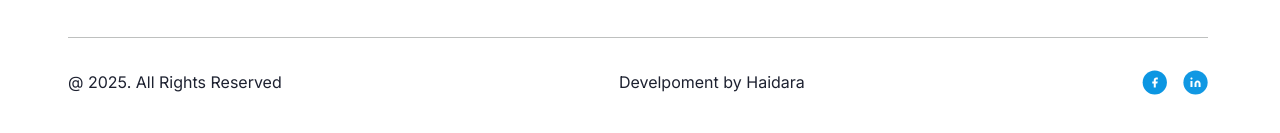
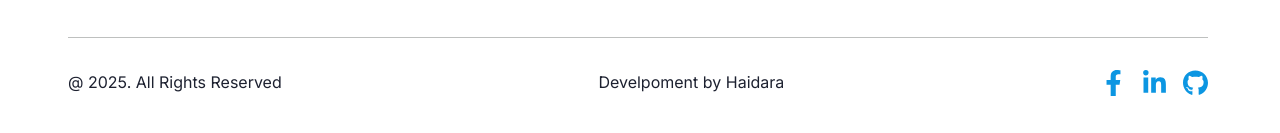
Before and after one commit to Haidara-Soliman/portfolio, a React (Vite) app: page /portfolio/ProjectDetails.jsx/1 in a window 1280 px wide. Shown: the part 1411-1544 px from the top of the page. Built offline with nearby package versions, Linux system fonts and the light colour scheme.

Commit message:
ColorsAndTexting

```diff
--- a/src/components/AboutMe/AboutMe.jsx
+++ b/src/components/AboutMe/AboutMe.jsx
@@ -22,9 +22,11 @@ const AboutMe = () => {
             About Me
           </h1>
           <p className="text-lg font-normal mt-[25px]">
-            Lorem ipsum dolor sit amet consectetur. Tristique amet sed massa
-            nibh lectus netus in. Aliquet donec morbi convallis pretium. Turpis
-            tempus pharetra
+            I have designed and implemented many websites in different
+            languages, and I have good experience in both back-end and front-end
+            development. I have worked with several languages such as React,
+            HTML5, C#, Laravel, CSS3, Tailwind, and Bootstrap, and I have
+            provided various services on remote programming platforms..
           </p>
         </div>
 
--- a/src/components/Contact/Contact.css
+++ b/src/components/Contact/Contact.css
@@ -1,8 +1,10 @@
 form {
   input:focus {
     outline: 2px solid #0c96e2;
+    caret-color: #0c96e2;
   }
   textarea:focus {
+    caret-color: #0c96e2;
     outline: 2px solid #0c96e2;
   }
 }
--- /dev/null
+++ b/src/components/Footer/Footer.css
@@ -0,0 +1,5 @@
+.icons-style {
+  width: 25px;
+  height: 26px;
+  color: #0c96e2;
+}
--- a/src/components/Footer/Footer.jsx
+++ b/src/components/Footer/Footer.jsx
@@ -1,4 +1,6 @@
+import { FaFacebookF, FaGithub, FaLinkedinIn } from "react-icons/fa";
 import { Link } from "react-router-dom";
+import "./Footer.css";
 
 const Footer = () => {
   return (
@@ -11,20 +13,18 @@ const Footer = () => {
       </p>
       <div className="flex md:gap-4 gap-2.5">
         <Link to={"https://www.facebook.com/share/15p2aQqUgs/"}>
-          <img
-            src="/portfolio/img/facebook.svg"
-            className="w-[25px] h-[25px]"
-          />
+          <FaFacebookF className="icons-style" />
         </Link>
         <Link
           to={
             "https://www.linkedin.com/in/haidara-soliman-638a50223?utm_source=share&utm_campaign=share_via&utm_content=profile&utm_medium=android_app"
           }
         >
-          <img
-            src="/portfolio/img/linkedin.svg"
-            className="w-[25px] h-[25px]"
-          />
+          <FaLinkedinIn className="icons-style" />
+        </Link>
+
+        <Link to={"https://github.com/Haidara-Soliman"}>
+          <FaGithub className="icons-style" />
         </Link>
       </div>
     </footer>
--- a/src/components/Home/Home.jsx
+++ b/src/components/Home/Home.jsx
@@ -35,17 +35,20 @@ const Home = () => {
             <p className="w-[100px]  h-[42px]">
               <span className="text-[#0C96E2] text-[20px]">Welcome</span>
             </p>
-            <h1 className="typing text-[#1D2130] font-[700] text-[26px] md:text-[55px]">
+            <h1 className="typing text-[#1D2130] font-[700] text-[24px] md:text-[55px]">
               <span className="font-[300]">HEY ! </span>
-               <Typewriter text="I ’m Haidara , junior Frontend
-              Developer" speed={100} />
-
+              <Typewriter
+                text="I ’m Haidara , SoftwareEngineer & junior Frontend
+              Dev"
+                speed={100}
+              />
             </h1>
           </div>
           <div className="flex flex-col gap-[35px]">
             <p className="font-[400] text-base font-[inter]">
-              I’m Tanvir, a creative Product Designer. I’ve been helping
-              businesses to solve their problems with my design for 2 years.
+              I am a trainee in B4F in tartous cohoret I have good experience in
+              web development and can help you choose the right design for your
+              website while providing full technical support.
             </p>
             <button className="btns w-[155px] h-[50px] border-none text-[15px] rounded-[8px] font-semibold bg-[#0c96e2] border-[6px] text-[#eee] cursor-pointer ">
               <a href={HaidaraSolimanCv} download="resume">
--- a/src/index.css
+++ b/src/index.css
@@ -19,6 +19,9 @@
   h4 {
     color: #ffffff;
   }
+  input,textarea{
+    color: #0c96e2;
+  }
 }
 .light {
   background-color: #fff;
```
